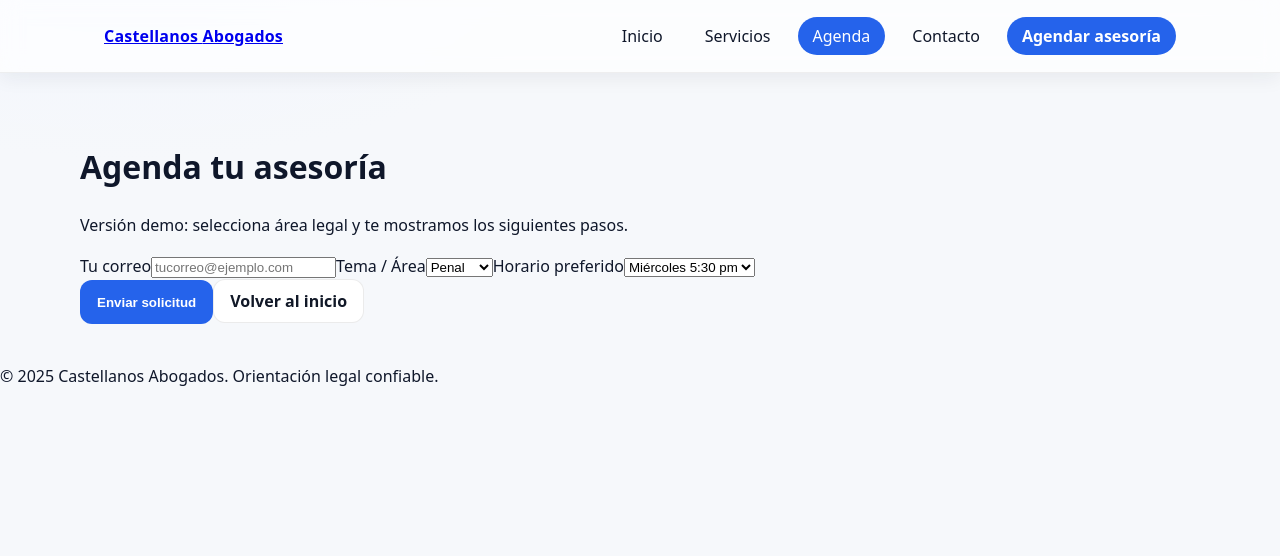
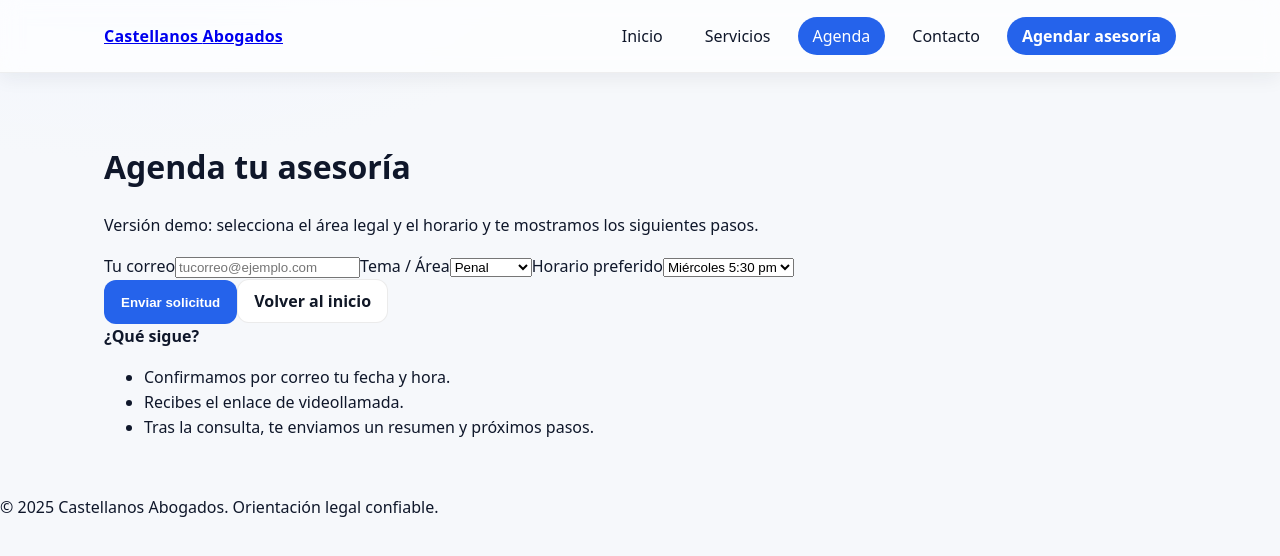
Before and after one commit to jjonnas1/castellanosabogados, a Next.js app: page /agenda in a window 1280 px wide. Shown: the top 556 px of the page. Built offline with nearby package versions, Linux system fonts and the light colour scheme.

Commit message:
Update page.tsx

```diff
--- a/app/agenda/page.tsx
+++ b/app/agenda/page.tsx
@@ -3,46 +3,59 @@ import Link from "next/link";
 
 export default function AgendaPage() {
   return (
-    <div className="wrap section">
-      <h1>Agenda tu asesoría</h1>
+    <main className="section">
+      <div className="wrap">
+        <div className="panel panel--xl">
+          <h1 className="h1">Agenda tu asesoría</h1>
           <p className="muted">
-        Versión demo: selecciona área legal y te mostramos los siguientes pasos.
+            Versión demo: selecciona el área legal y el horario y te mostramos los
+            siguientes pasos.
           </p>
 
-      <div className="panel">
-        <form className="form-grid">
+          <form className="form-grid mt-24">
             <label>
               Tu correo
               <input type="email" placeholder="tucorreo@ejemplo.com" />
             </label>
+
             <label>
               Tema / Área
-            <select defaultValue="penal">
-              <option value="penal">Penal</option>
-              <option value="laboral">Laboral</option>
-              <option value="civil">Civil</option>
-              <option value="familia">Familia</option>
+              <select defaultValue="Penal">
+                <option>Civil</option>
+                <option>Familia</option>
+                <option>Laboral</option>
+                <option>Comercial</option>
+                <option>Penal</option>
               </select>
             </label>
+
             <label>
               Horario preferido
-            <select defaultValue="miercoles-530">
-              <option value="lunes-9">Lunes 9:00 am</option>
-              <option value="martes-230">Martes 2:30 pm</option>
-              <option value="miercoles-530">Miércoles 5:30 pm</option>
-              <option value="jueves-10">Jueves 10:00 am</option>
+              <select defaultValue="Miércoles 5:30 pm">
+                <option>Lunes 9:00 am</option>
+                <option>Martes 2:00 pm</option>
+                <option>Miércoles 5:30 pm</option>
+                <option>Jueves 11:00 am</option>
+                <option>Viernes 4:30 pm</option>
               </select>
             </label>
+
             <div className="form-actions">
-            <button className="btn btn--primary" type="button">
-              Enviar solicitud
-            </button>
-            <Link className="btn btn--ghost" href="/">
-              Volver al inicio
-            </Link>
+              <button type="button" className="btn btn--primary">Enviar solicitud</button>
+              <Link href="/" className="btn btn--ghost">Volver al inicio</Link>
             </div>
           </form>
         </div>
+
+        <div className="panel mt-24">
+          <strong>¿Qué sigue?</strong>
+          <ul className="list mt-8">
+            <li>Confirmamos por correo tu fecha y hora.</li>
+            <li>Recibes el enlace de videollamada.</li>
+            <li>Tras la consulta, te enviamos un resumen y próximos pasos.</li>
+          </ul>
         </div>
+      </div>
+    </main>
   );
 }
```
Lines whose indentation alone changed are shown as unchanged.
